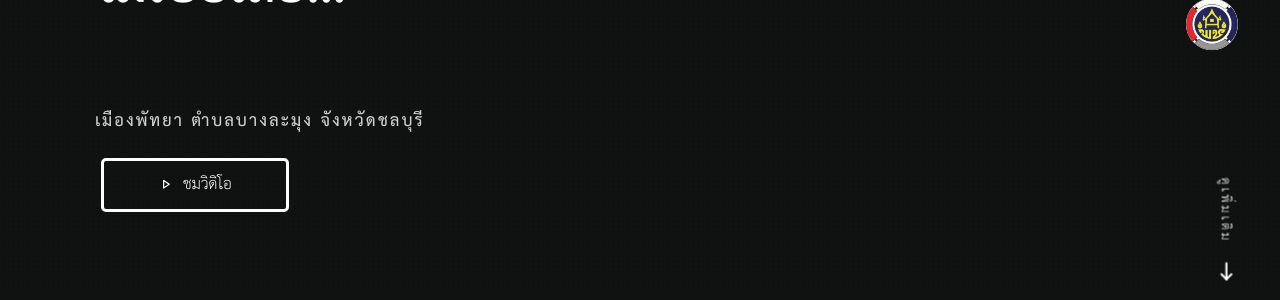
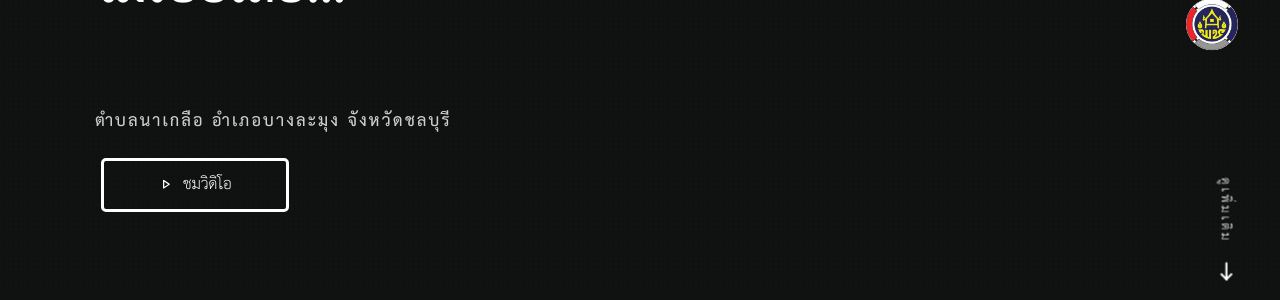
Before and after one commit to magnamm/nakluajourney, a Jekyll site: the page built from index.md, in a window 1280 px wide and 900 px high. Shown: the part 442-742 px from the top of the window. Built offline with Jekyll 4.4.1, drawn with Linux system fonts in a browser that asks for light colours; nearby versions of some CDN libraries; some web fonts are replaced; library files that are not in the unit come from our copies.

Commit message:
Update home.html

```diff
--- a/_includes/home.html
+++ b/_includes/home.html
@@ -52,7 +52,7 @@
                         เที่ยวนาเกลือ<br>
                         ไม่เบื่อเลย...
                     </h1>
-                    <h3 data-aos="fade-up">เมืองพัทยา ตำบลบางละมุง จังหวัดชลบุรี </h3>
+                    <h3 data-aos="fade-up">ตำบลนาเกลือ อำเภอบางละมุง จังหวัดชลบุรี</h3>
 
                     <div class="buttons" data-aos="fade-up">
                         <!-- <a href="#download" class="smoothscroll button stroke">
```
